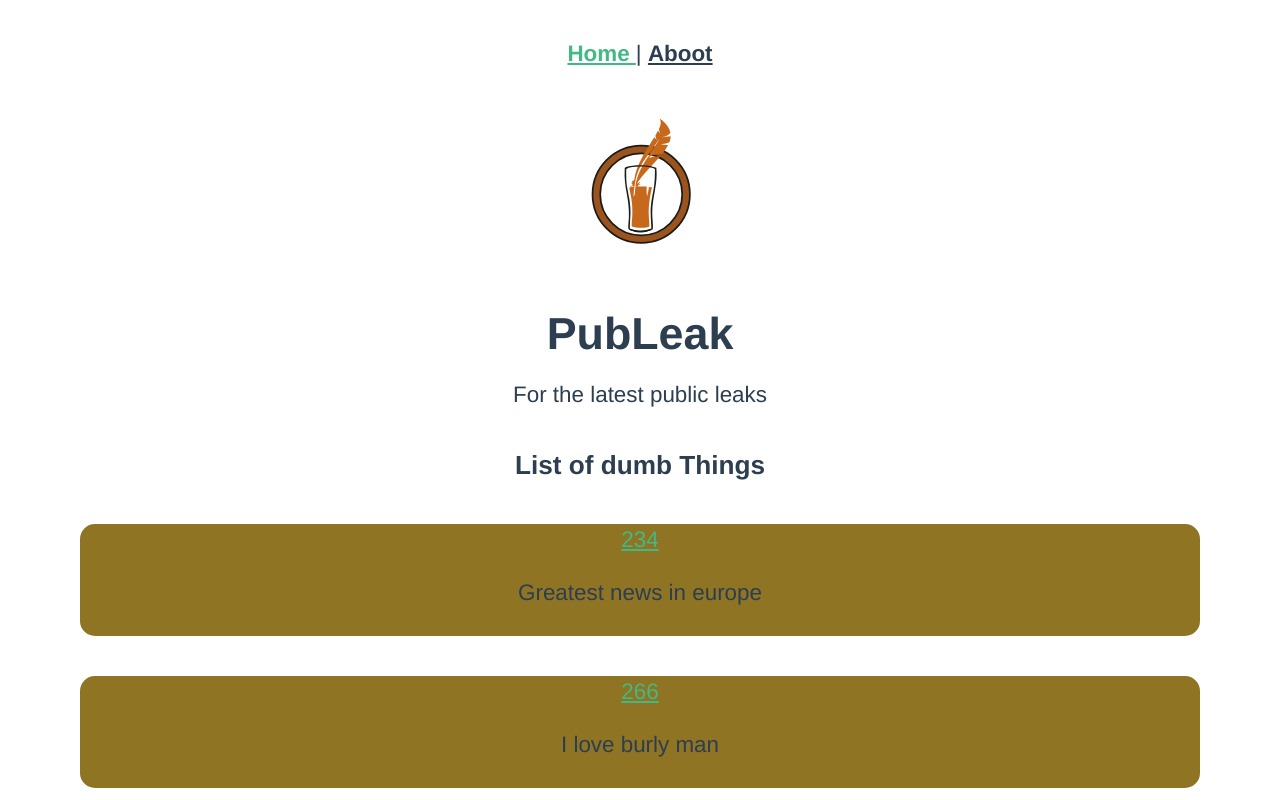
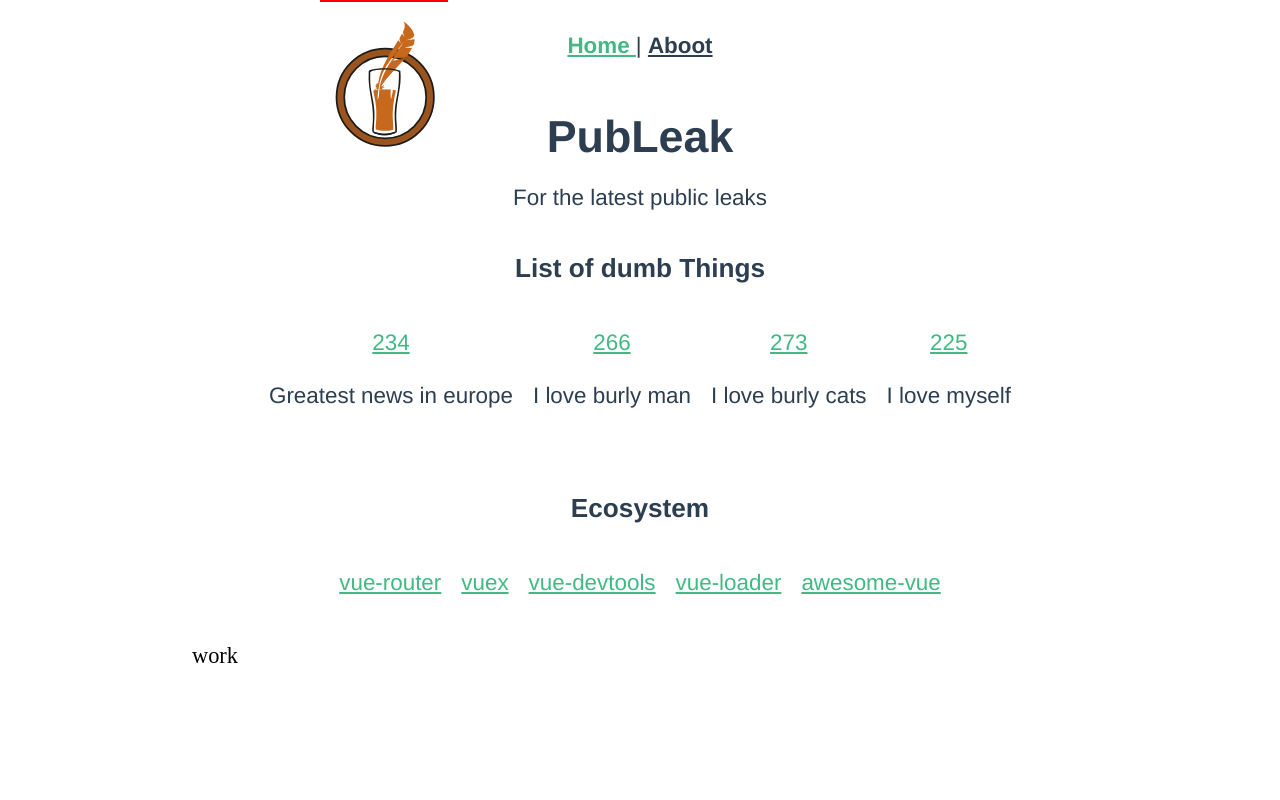
Before and after one commit to farinhote/publeak, a Vue app: page /#/ in a window 1280 px wide. Shown: the top 800 px of the page. Built offline with nearby package versions, Linux system fonts and the light colour scheme.

Commit message:
Found a better place for the logo for desktop. Removed unnecessary CSS

```diff
--- a/src/assets/global-handheld.css
+++ b/src/assets/global-handheld.css
@@ -4,10 +4,16 @@
   }
   body {
     background-color: hsl(345, 60%, 35%);
+    font-size: calc(16px + 1vw);
+    line-height: calc(1.1em + 1vw);
+
   }
   .article div{
-    width: 75vw !important;
+    width: 75vw;
     background-color: hsl(045, 60%, 35%);
     border-radius: 15px;
   }
+  #logo {
+    width: 35vw;
+  }
 }
--- a/src/assets/global.css
+++ b/src/assets/global.css
@@ -1,17 +1,17 @@
 @import "global-handheld.css";
 
-.article div{
-  height: 5em;
-  width: 50em;
-  background-color: hsl(045, 60%, 35%);
-  border-radius: 15px;
-}
-
+@media only screen and (min-width: 769px) {
   body {
     font-size: calc(16px + 0.5vw);
     line-height: calc(1.1em + 0.5vw);
+    width: 70vw;
+    margin: auto;
   }
-
   #logo {
+    position: fixed;
+    top: 0px;
+    left: 25vw;
+    border-top: 2px solid red;
     width: 10vw;
   }
+}
```
Also changed, not shown: src/assets/vuelogo.png (deleted). Lines whose indentation alone changed are shown as unchanged.
